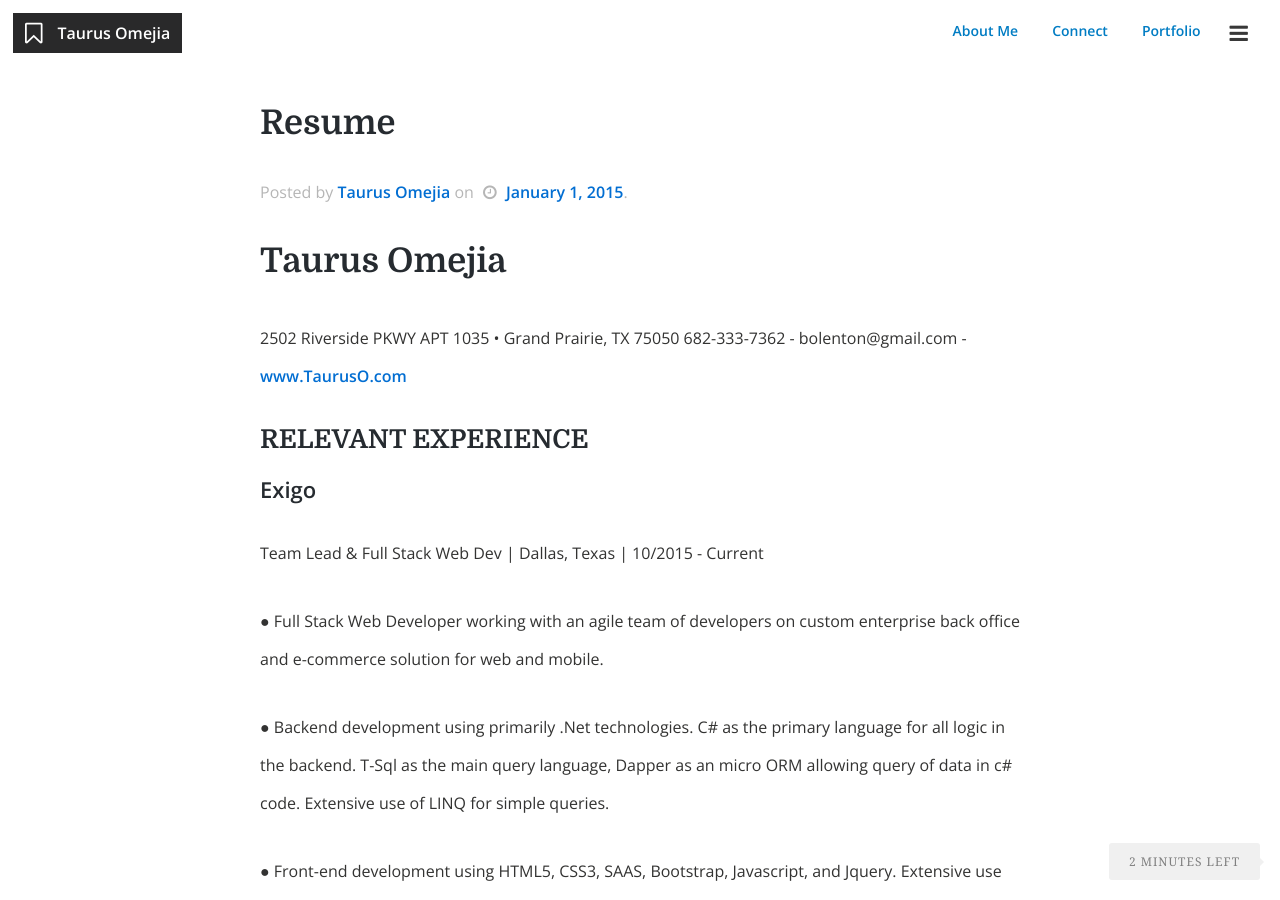
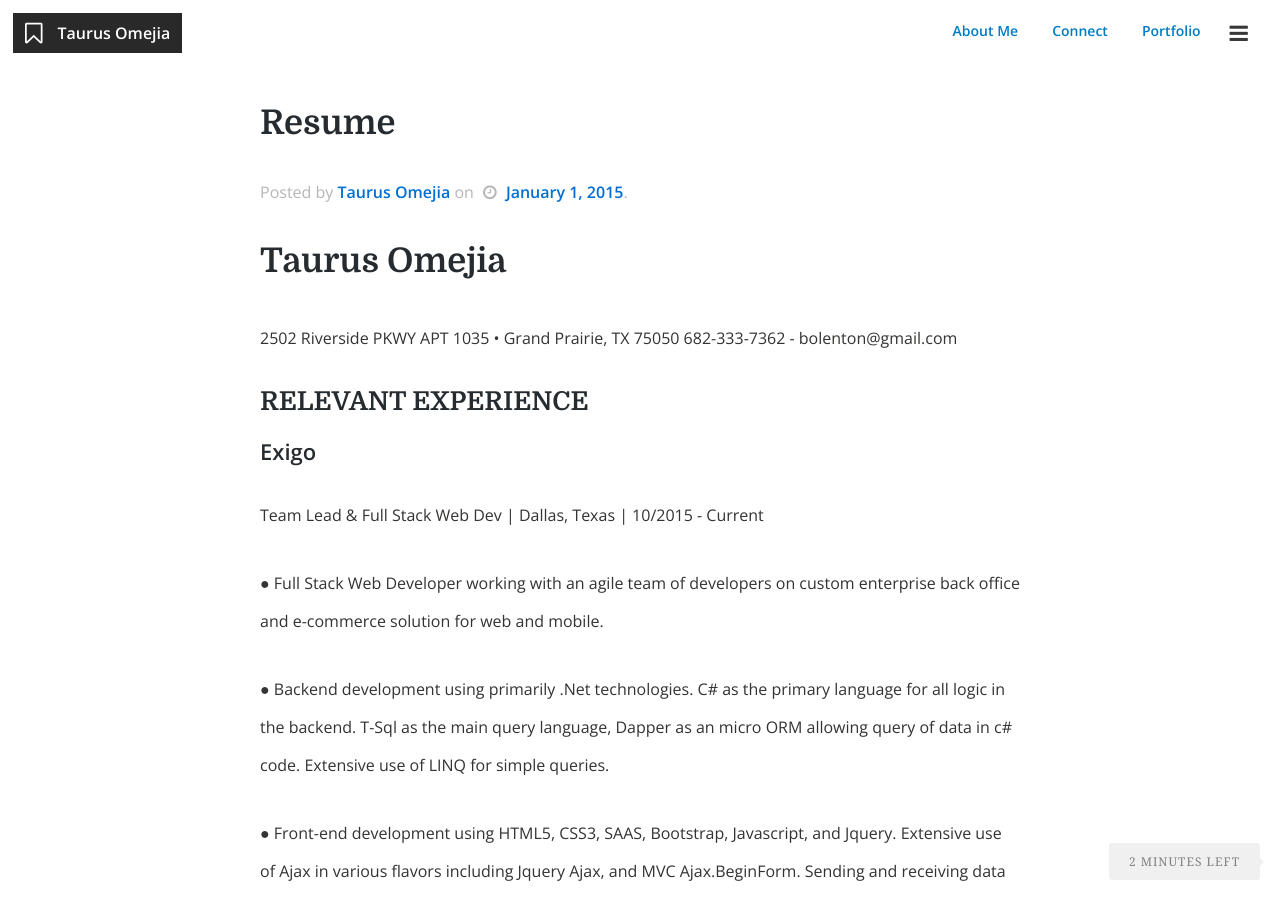
Before and after one commit to bolenton/bolenton.github.io, a Jekyll site: the page built from _posts/2015-01-01-Resume.md, in a window 1280 px wide and 900 px high. Built offline with Jekyll 4.4.1, drawn with Linux system fonts in a browser that asks for light colours; nearby versions of some CDN libraries; our own code applies the rules of GitHub Pages for plain Markdown files; comment, search, counter and statistics services are not loaded.

Commit message:
Update 2015-01-01-Resume.md

```diff
--- a/_posts/2015-01-01-Resume.md
+++ b/_posts/2015-01-01-Resume.md
@@ -1,6 +1,6 @@
 # Taurus Omejia
 2502 Riverside PKWY APT 1035 • Grand Prairie, TX 75050
-682-333-7362 - bolenton@gmail.com - [www.TaurusO.com](www.tauruso.com)
+682-333-7362 - bolenton@gmail.com
 
 ## RELEVANT EXPERIENCE
 ### Exigo
```
